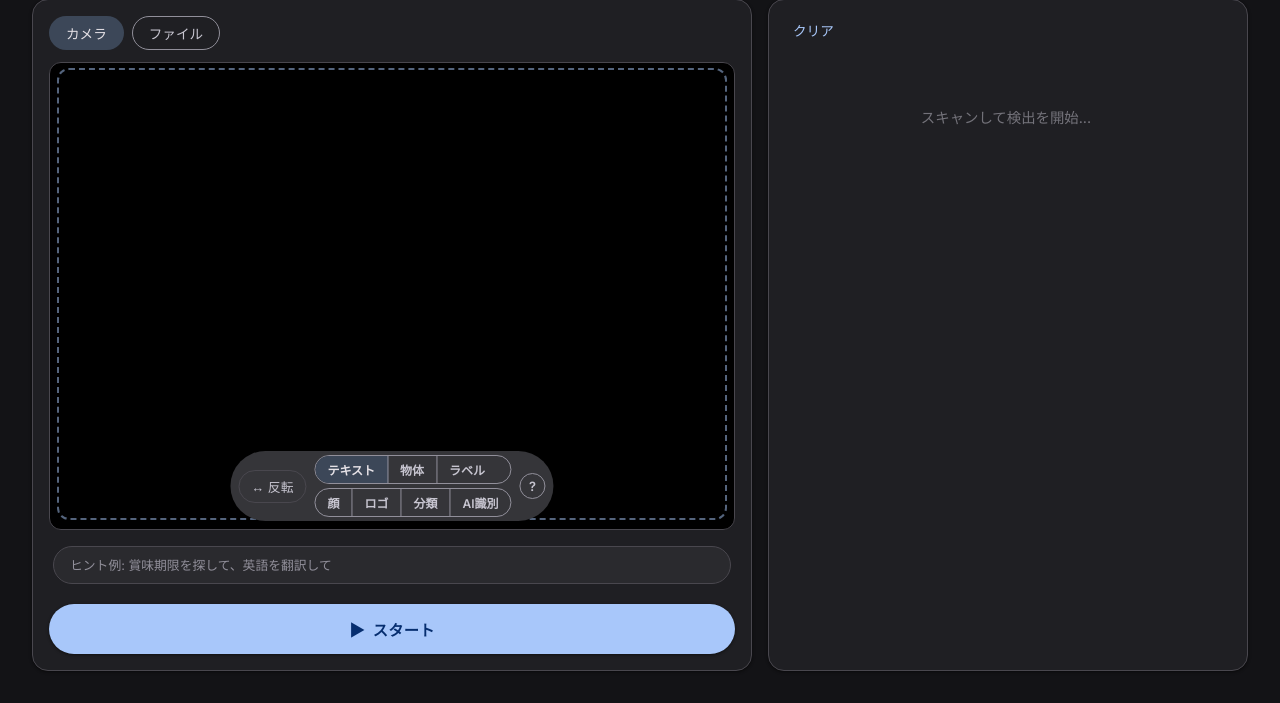
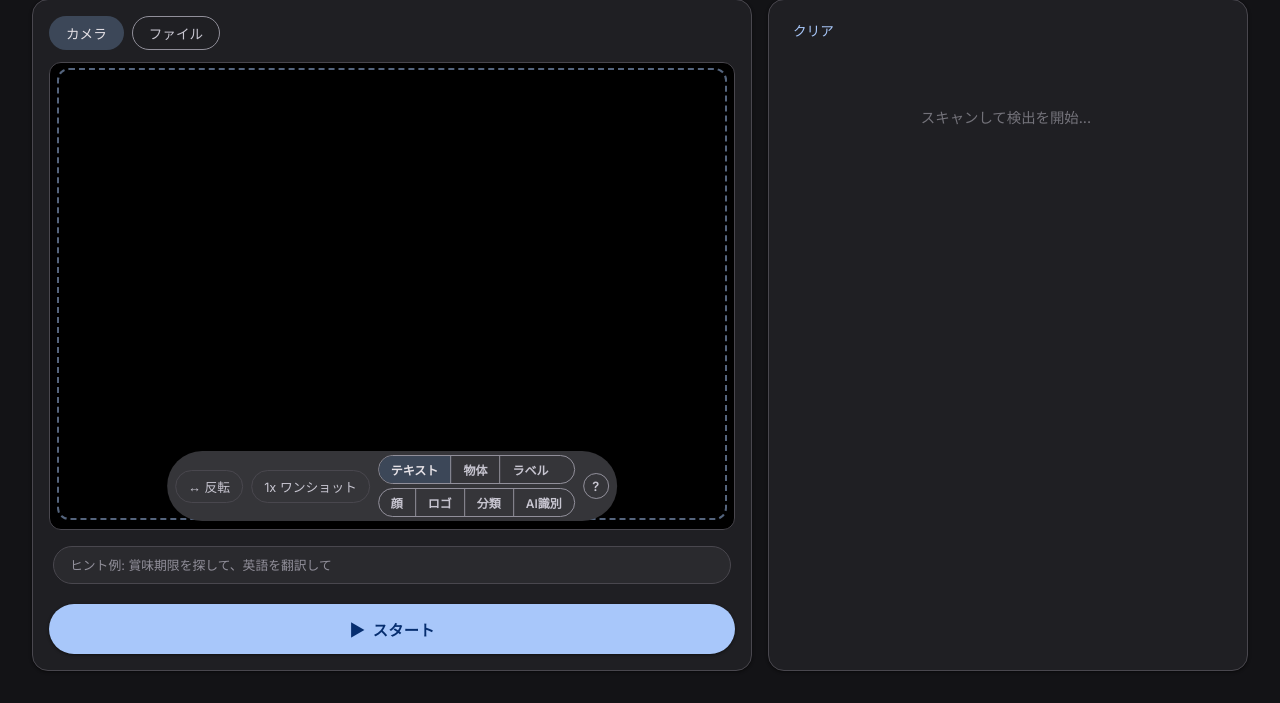
Before and after one commit to Naoki-Kaneda/gemini-Scanner, a Flask app: page / in a window 1280 px wide. Shown: the part 97-800 px from the top of the page. Run offline with Flask 3, Linux system fonts and the light colour scheme.

Commit message:
feat: 連続よみモード追加・AIモデルをFlash Liteに変更
- isSingleShotフラグで連続/ワンショットを切替（localStorage永続化）
- video-tools内にトグルボタン追加（緑色ハイライトで状態表示）
- captureAndAnalyze() finallyブロックで連続スキャン時にSCANNING復帰
- 画像ハッシュスキップ時も連続モードならスキャン継続
- カメラモード以外ではボタン非表示
- デフォルトモデルをgemini-2.5-flash-liteに変更（応答速度改善）
- Flash Liteのthinking設定テストケース追加

Co-Authored-By: Claude Opus 4.6 <noreply@anthropic.com>

```diff
--- a/gemini_api.py
+++ b/gemini_api.py
@@ -33,7 +33,7 @@ load_dotenv()
 logger = logging.getLogger(__name__)
 
 API_KEY = os.getenv("GEMINI_API_KEY")
-GEMINI_MODEL = os.getenv("GEMINI_MODEL", "gemini-2.5-flash")
+GEMINI_MODEL = os.getenv("GEMINI_MODEL", "gemini-2.5-flash-lite")
 API_BASE_URL = "https://generativelanguage.googleapis.com/v1beta/models/"
 
 # プロキシ設定（NO_PROXY_MODE=trueなら初期状態でプロキシを無視）
--- a/static/script.js
+++ b/static/script.js
@@ -150,7 +150,7 @@ let imageFeed;  // 静止画表示用 <img> 要素
 let resultList, btnScan, statusDot, statusText;
 let videoContainer, stabilityBarContainer, stabilityBarFill;
 let btnProxy, apiCounter, dupSkipBadge, cameraSelector;
-let btnCamera, btnFile, btnFlipCam;
+let btnCamera, btnFile, btnFlipCam, btnScanMode;
 let modeText, modeObject, modeLabel, modeFace, modeLogo, modeClassify, modeWeb;
 
 // ─── スキャン状態機械 ──────────────────────────────
@@ -211,6 +211,7 @@ let videoDevices = [];
 let currentFacingMode = 'environment';  // 'environment'=外カメ, 'user'=インカメ
 let lastFrameData = null;
 let stabilityCounter = 0;
+let isSingleShot = true;  // ワンショットモード（true: 1回で停止、false: 連続スキャン）
 
 // 差分検出用キャンバス（毎フレーム生成せず再利用）
 const motionCanvas = document.createElement('canvas');
@@ -671,6 +672,8 @@ function updateSourceButtons() {
     if (btnCamera) btnCamera.classList.toggle('active', currentSource === 'camera');
     // 'file'（動画）と 'image'（静止画）の両方でファイルボタンをアクティブに
     if (btnFile) btnFile.classList.toggle('active', currentSource === 'file' || currentSource === 'image');
+    // 連続よみボタン: カメラモードでのみ表示（画像モードでは無意味）
+    if (btnScanMode) btnScanMode.classList.toggle('hidden', currentSource !== 'camera');
 }
 
 
@@ -682,6 +685,27 @@ function updateSourceButtons() {
 function resetDuplicateState() {
     duplicateCount = 0;
     lastResultFingerprint = null;
+}
+
+/** 連続よみ/ワンショットモードを切り替える。 */
+function toggleScanMode() {
+    isSingleShot = !isSingleShot;
+    updateScanModeButton();
+    localStorage.setItem('isSingleShot', isSingleShot ? '1' : '0');
+}
+
+/** 連続よみボタンの表示状態を更新する。 */
+function updateScanModeButton() {
+    if (!btnScanMode) return;
+    if (isSingleShot) {
+        btnScanMode.textContent = '1x ワンショット';
+        btnScanMode.classList.remove('continuous-active');
+        btnScanMode.title = '連続よみに切替';
+    } else {
+        btnScanMode.textContent = '∞ 連続よみ';
+        btnScanMode.classList.add('continuous-active');
+        btnScanMode.title = 'ワンショットに切替';
+    }
 }
 
 /** スキャンの開始/停止を切り替える（チャタリング防止: タイムスタンプガード）。 */
@@ -1036,7 +1060,20 @@ async function captureAndAnalyze() {
         if (similarity >= IMAGE_HASH_THRESHOLD) {
             console.log(`画像ハッシュ一致 (類似度: ${(similarity * 100).toFixed(1)}%) — API送信スキップ`);
             if (statusText) statusText.textContent = '前回と同じ画像のためスキップしました';
-            stopScanning(); // 状態機械を IDLE にリセット（UI含む一括リセット）
+            // 連続よみモード: 停止せず被写体の変化を待つ（フレームデータをリセットして再検出）
+            if (!isSingleShot && currentSource === 'camera') {
+                transitionTo(ScanState.SCANNING);
+                stabilityCounter = 0;
+                lastFrameData = null;
+                if (stabilityBarContainer) stabilityBarContainer.classList.remove('hidden');
+                if (stabilityBarFill) {
+                    stabilityBarFill.style.width = '0%';
+                    stabilityBarFill.classList.remove('captured');
+                }
+                scanRafId = requestAnimationFrame(scanLoop);
+                return;
+            }
+            stopScanning(); // ワンショット: 状態機械をIDLEにリセット（UI含む一括リセット）
             return;
         }
     }
@@ -1183,16 +1220,36 @@ async function captureAndAnalyze() {
                 transitionTo(ScanState.SCANNING);
                 transitionTo(ScanState.PAUSED_DUPLICATE);
                 scanRafId = requestAnimationFrame(scanLoop);
+            } else if (!isSingleShot && wasStreamingScan) {
+                // 連続よみモード: SCANNINGに戻してスキャンループを再開
+                transitionTo(ScanState.SCANNING);
+                if (stabilityBarContainer) stabilityBarContainer.classList.remove('hidden');
+                if (stabilityBarFill) {
+                    stabilityBarFill.style.width = '0%';
+                    stabilityBarFill.classList.remove('captured');
+                }
+                if (statusText) statusText.textContent = 'スキャン中';
+                // 安定化カウンターをリセット（次の安定フレーム検出を開始）
+                stabilityCounter = 0;
+                lastStabilityState = 'idle';
+                scanRafId = requestAnimationFrame(scanLoop);
             } else {
                 transitionTo(ScanState.IDLE);
             }
         }
-        // シングルショット: 解析完了、ボタンをスタートに戻す
-        btnScan.disabled = false;
-        _setBtnScanContent('▶', 'スタート');
-        btnScan.classList.remove('scanning');
-        if (succeeded && scanState === ScanState.IDLE && statusText) {
-            statusText.textContent = '完了 ― スタートで再スキャン';
+
+        // UI更新: 連続スキャン続行中はスキャンUIを維持
+        if (scanState === ScanState.SCANNING || scanState === ScanState.PAUSED_DUPLICATE) {
+            btnScan.disabled = false;
+            _setBtnScanContent('■', 'ストップ');
+            btnScan.classList.add('scanning');
+        } else {
+            btnScan.disabled = false;
+            _setBtnScanContent('▶', 'スタート');
+            btnScan.classList.remove('scanning');
+            if (succeeded && scanState === ScanState.IDLE && statusText) {
+                statusText.textContent = '完了 ― スタートで再スキャン';
+            }
         }
     }
 }
@@ -1739,6 +1796,7 @@ function init() {
     btnCamera = document.getElementById('btn-camera');
     btnFile = document.getElementById('btn-file');
     btnFlipCam = document.getElementById('btn-flip-cam');
+    btnScanMode = document.getElementById('btn-scan-mode');
     modeText = document.getElementById('mode-text');
     modeObject = document.getElementById('mode-object');
     modeLabel = document.getElementById('mode-label');
@@ -1781,6 +1839,7 @@ function init() {
     if (btnFile && fileInput) btnFile.addEventListener('click', () => fileInput.click());
     if (fileInput) fileInput.addEventListener('change', handleFileUpload);
     if (btnFlipCam) btnFlipCam.addEventListener('click', toggleFacingMode);
+    if (btnScanMode) btnScanMode.addEventListener('click', toggleScanMode);
     if (btnMirror) btnMirror.addEventListener('click', toggleMirror);
     if (modeText) modeText.addEventListener('click', () => setMode('text'));
     if (modeObject) modeObject.addEventListener('click', () => setMode('object'));
@@ -1843,6 +1902,13 @@ function init() {
         });
     }
 
+    // 連続よみ/ワンショット設定の復元
+    const savedScanMode = localStorage.getItem('isSingleShot');
+    if (savedScanMode !== null) {
+        isSingleShot = savedScanMode !== '0';  // '0' のときのみ連続よみ（false）
+    }
+    updateScanModeButton();
+
     // 画面離脱時にカメラとスキャンを停止（LED点灯残り + API誤発火防止）
     // 画面復帰時にカメラモードならストリームを自動再開（映像停止を防止）
     document.addEventListener('visibilitychange', () => {
--- a/static/style.css
+++ b/static/style.css
@@ -395,6 +395,22 @@ video {
 #btn-flip-cam {
     min-width: 5.5em;
     text-align: center;
+}
+
+/* 連続よみ/ワンショット切替ボタン: テキスト切替時のレイアウトジャンプを防止 */
+.scan-mode-btn {
+    min-width: 8em;
+    text-align: center;
+    transition: background var(--md-motion-standard),
+                color var(--md-motion-standard),
+                border-color var(--md-motion-standard);
+}
+
+/* 連続よみアクティブ時: 緑色ハイライトで視覚フィードバック */
+.scan-mode-btn.continuous-active {
+    background: rgba(0, 255, 136, 0.15);
+    color: #00ff88;
+    border-color: rgba(0, 255, 136, 0.5);
 }
 
 .tool-btn:hover {
--- a/templates/index.html
+++ b/templates/index.html
@@ -55,6 +55,7 @@
                     <div class="video-tools">
                         <button id="btn-flip-cam" class="tool-btn hidden" title="インカメ/外カメ切替">⟳ 外カメ</button>
                         <button id="btn-mirror" class="tool-btn" title="左右反転">↔ 反転</button>
+                        <button id="btn-scan-mode" class="tool-btn scan-mode-btn" title="連続よみに切替">1x ワンショット</button>
                         <div class="mode-switch-group">
                             <div class="mode-switch">
                                 <button class="mode-btn active" id="mode-text">テキスト</button>
@@ -118,6 +119,13 @@
                             </div>
                             <p class="help-setting-desc">同じ内容を指定回数読み取ったら、カメラが動くまで一時停止します。</p>
                         </div>
+                        <div class="help-setting-item">
+                            <label>スキャンモード</label>
+                            <p class="help-setting-desc">
+                                <strong>ワンショット (1x)</strong>: 1回撮影したら結果を表示して停止します。<br>
+                                <strong>連続よみ (∞)</strong>: 解析完了後も自動的にスキャンを継続し、次の安定フレームを検出して解析を繰り返します。
+                            </p>
+                        </div>
                     </div>
                     <div class="help-version">
                         Gemini Vision Scanner v{{ app_version }}
```
Also changed, not shown: tests/test_gemini_api.py (+3 -0 lines).
